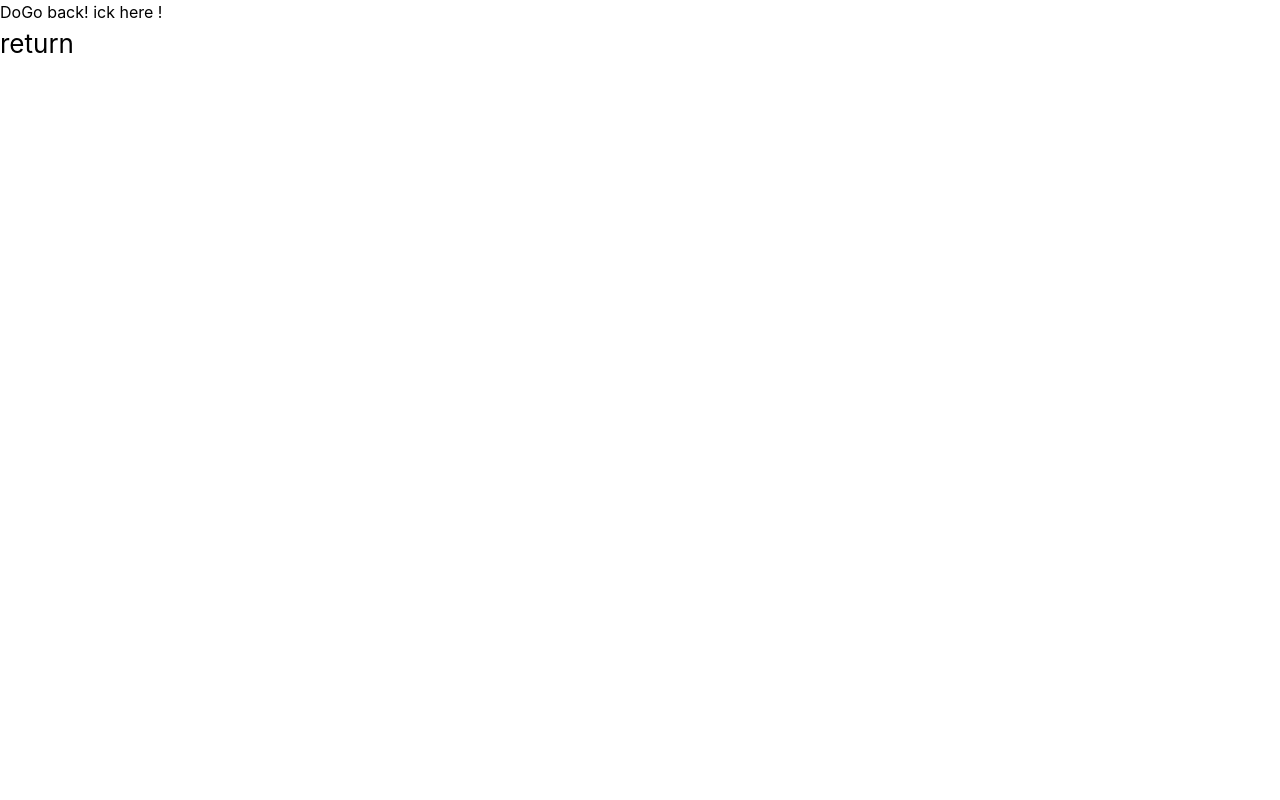
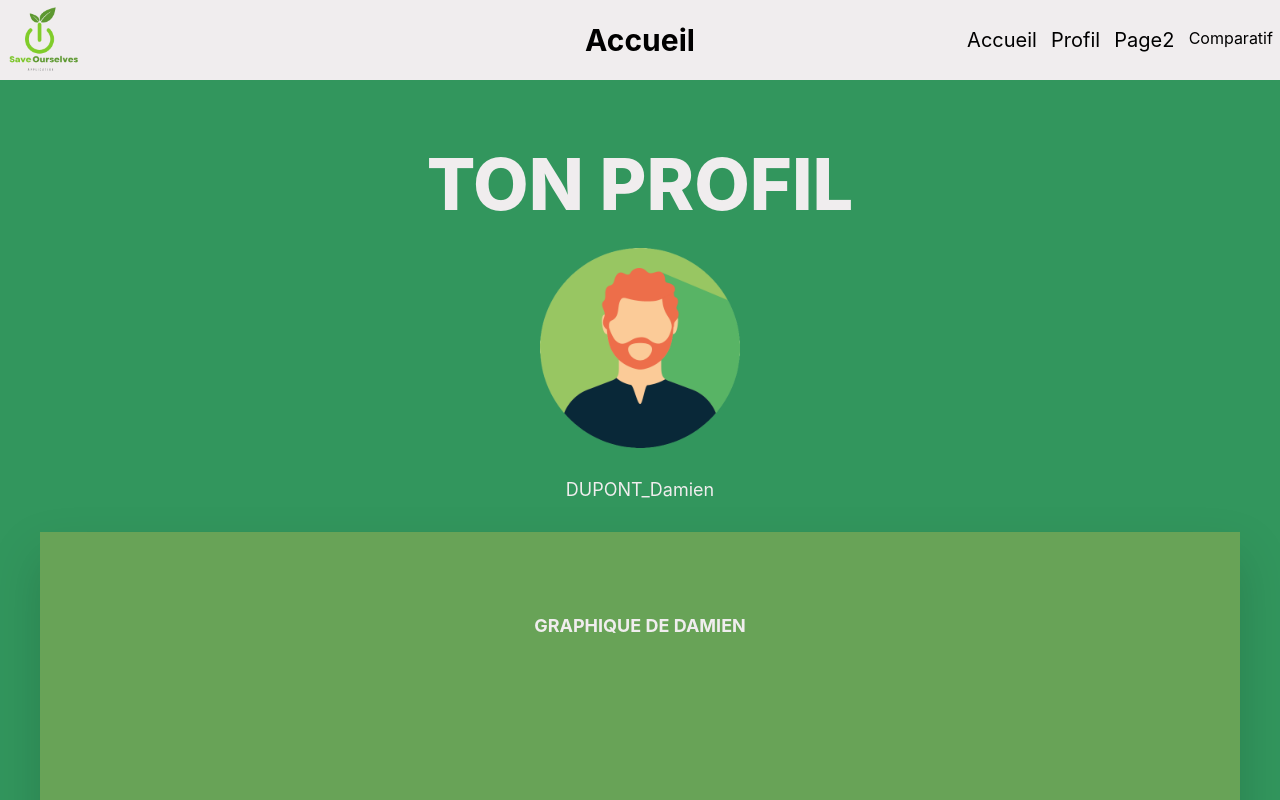
Before and after one commit to KevinLavigne/hackathon, a React (Vite) app in the folder frontend/: page /Profil in a window 1280 px wide. Shown: the top 800 px of the page. Built offline with nearby package versions, Linux system fonts and the light colour scheme.

Commit message:
remis en service de la navbar

```diff
--- a/frontend/src/App.jsx
+++ b/frontend/src/App.jsx
@@ -1,7 +1,7 @@
 import { BrowserRouter, Routes, Route } from "react-router-dom";
 
 import Home from "./pages/Home";
-// import NavBar from "../src/pages/NavBar";
+import NavBar from "./components/NavBar";
 import Page2 from "./pages/Page2";
 import Comparatif from "@pages/Comparatif";
 import Error404 from "./pages/error404";
@@ -12,10 +12,10 @@ import "./App.css";
 function App() {
   return (
     <BrowserRouter>
-      {/* <NavBar /> */}
+      <NavBar />
       <Routes>
         <Route path="/" element={<Home />} />
-        <Route path="/PageProfil" element={<PageProfil />} />
+        <Route path="/Profil" element={<PageProfil />} />
         <Route path="/Page2" element={<Page2 />} />
         <Route path="/Comparatif" element={<Comparatif />} />
         <Route path="*" element={<Error404 />} />
--- a/frontend/src/components/NavBar.jsx
+++ b/frontend/src/components/NavBar.jsx
@@ -13,8 +13,8 @@ function NavBar() {
         <NavLink to="/">
           <li className="text-xl">Accueil</li>
         </NavLink>
-        <NavLink to="/Page1">
-          <li className="text-xl">Page1</li>
+        <NavLink to="/Profil">
+          <li className="text-xl">Profil</li>
         </NavLink>
         <NavLink to="/Page2">
           <li className="text-xl">Page2</li>
--- a/frontend/src/pages/PageProfil.jsx
+++ b/frontend/src/pages/PageProfil.jsx
@@ -1,5 +1,5 @@
 // import { useState } from "react";
-import avatar from "../assets/Avatar 6.png";
+import avatar from "../assets/Avatar_6.png";
 // import Graphique from "./components/Graphique";
 
 function PageProfil() {
```
Also changed, not shown: frontend/src/assets/Avatar_6.png (renamed from frontend/src/assets/Avatar 6.png).
